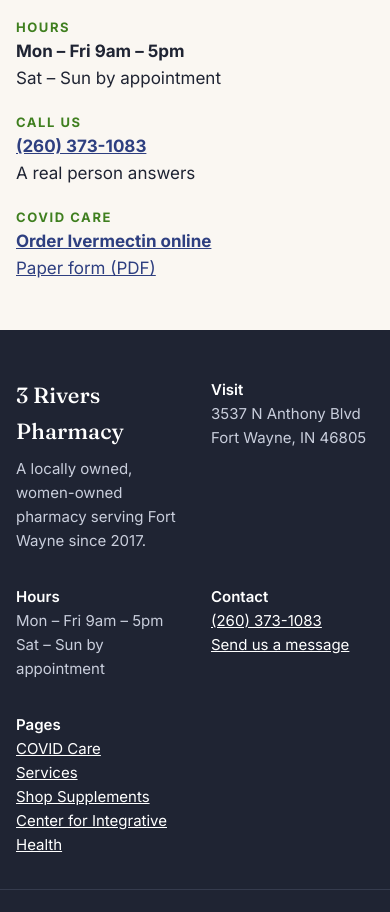
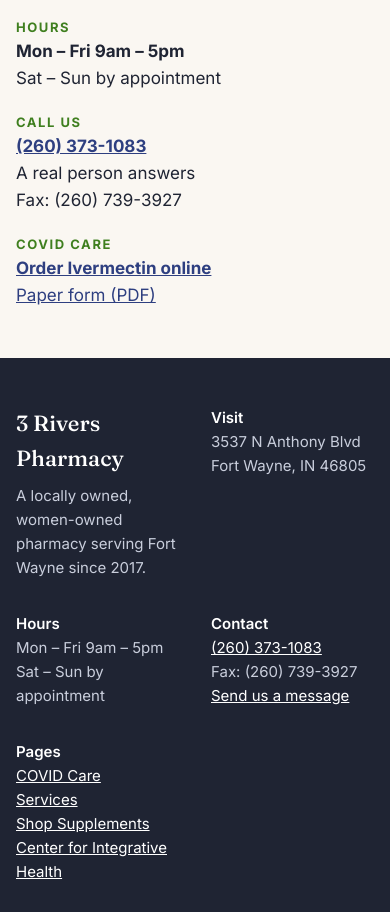
Before and after one commit to 3riverspharm/3riverspharmacy-site, a plain HTML site: page contact/index.html in a window 390 px wide. Shown: the part 1410-2322 px from the top of the page. Drawn offline with Linux system fonts and the light colour scheme.

Commit message:
Add fax number; remove card fields from paper Ivermectin form (#1)
- Paper Ivermectin order form (PDF): removed the credit card section and
  its fields; added "Please do not write card information on this form.
  Contact us for payment..." with (260) 373-1083. "Total Billed to Credit
  Card" now reads "Total". Header numbers labeled Phone (260) 373-1083
  and Fax (260) 739-3927 on all pages. Proton email kept. Everything else
  unchanged.
- Contact page: fax number under Call Us.
- Footer on pharmacy pages: fax number under the phone number.
- Home page structured data: faxNumber added.


Claude-Session: https://claude.ai/code/session_01RgAmJZFdV257LhnAzsSbWn

Co-authored-by: Claude Opus 5.5 <noreply@anthropic.com>

```diff
--- a/contact/index.html
+++ b/contact/index.html
@@ -49,7 +49,7 @@
 <div class="facts2">
 <div><div class="kicker">VISIT</div><b>3537 N Anthony Blvd</b><br>Fort Wayne, IN 46805</div>
 <div><div class="kicker">HOURS</div><b>Mon – Fri 9am – 5pm</b><br>Sat – Sun by appointment</div>
-<div><div class="kicker">CALL US</div><b><a href="tel:+12603731083">(260) 373-1083</a></b><br>A real person answers</div>
+<div><div class="kicker">CALL US</div><b><a href="tel:+12603731083">(260) 373-1083</a></b><br>A real person answers<br>Fax: (260) 739-3927</div>
 <div><div class="kicker">COVID CARE</div><b><a href="https://hptz.io/0xNfG3i" target="_blank" rel="noopener">Order Ivermectin online</a></b><br><a href="/wp-content/uploads/2022/05/ORIGINAL-NEW-IVERMECTIN-EMAIL-THESE-1.pdf">Paper form (PDF)</a></div>
 </div>
 </div>
@@ -58,7 +58,7 @@
 <div style="max-width:360px"><div class="ft-name">3 Rivers Pharmacy</div><p>A locally owned, women-owned pharmacy serving Fort Wayne since 2017.</p></div>
 <div><div class="ft-h">Visit</div>3537 N Anthony Blvd<br>Fort Wayne, IN 46805</div>
 <div><div class="ft-h">Hours</div>Mon – Fri 9am – 5pm<br>Sat – Sun by appointment</div>
-<div><div class="ft-h">Contact</div><a href="tel:+12603731083">(260) 373-1083</a><br><a href="https://hptz.io/073rGGA" target="_blank" rel="noopener">Send us a message</a></div>
+<div><div class="ft-h">Contact</div><a href="tel:+12603731083">(260) 373-1083</a><br>Fax: (260) 739-3927<br><a href="https://hptz.io/073rGGA" target="_blank" rel="noopener">Send us a message</a></div>
 <div><div class="ft-h">Pages</div><a href="/covid-care/">COVID Care</a><br><a href="/services/">Services</a><br><a href="https://us.fullscript.com/s/swalker1751569186/shop" target="_blank" rel="noopener">Shop Supplements</a><br><a href="/center-for-integrative-health/">Center for Integrative Health</a></div>
 </div>
 <div class="wrap legal">3 Rivers Pharmacy and the Center for Integrative Health are separate, independently owned businesses that share a building. © <span class="yr">2026</span> 3 Rivers Pharmacy.</div>
```
Also changed, not shown: 404.html (+1 -1 lines), botox/index.html (+1 -1 lines), covid-care/index.html (+1 -1 lines), emergency-antibiotic-kit/index.html (+1 -1 lines), fullscript/index.html (+1 -1 lines), index.html (+2 -2 lines), mens-health/index.html (+1 -1 lines), pharmacy-naturopathic-services/index.html (+1 -1 lines), services/index.html (+1 -1 lines), 1 other file.
